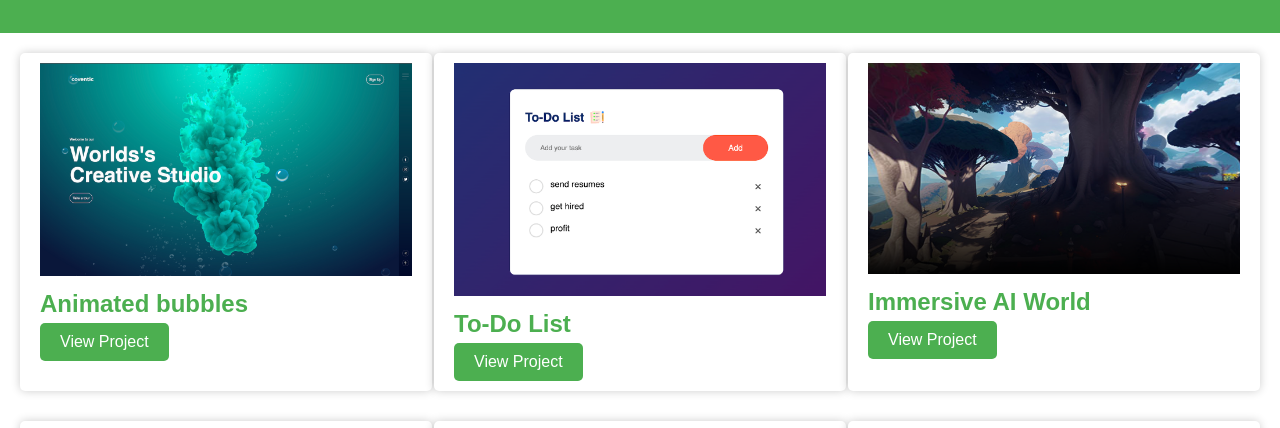
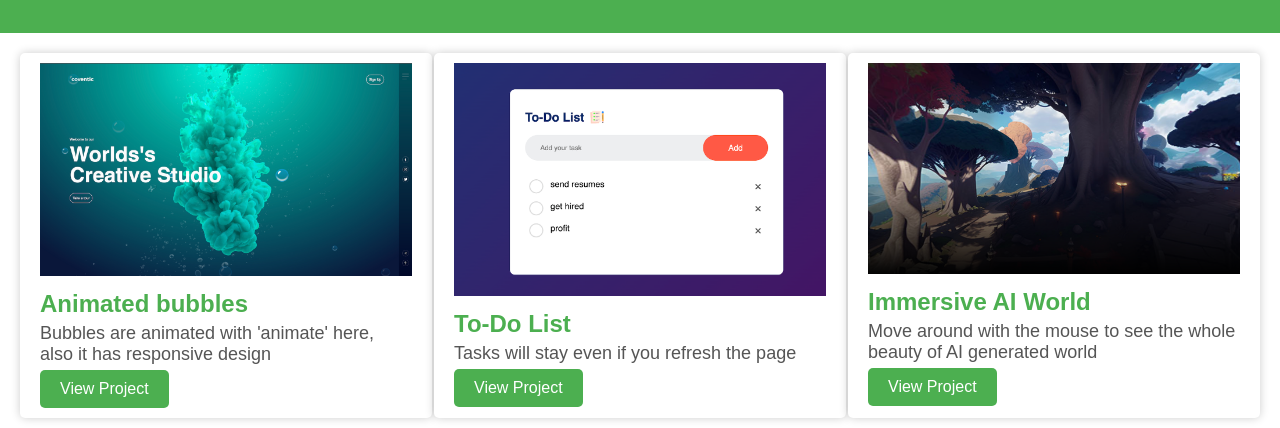
Before and after one commit to VadimMalkin/portfolio, a plain HTML site: page index.html in a window 1280 px wide. Shown: the part 94-522 px from the top of the page. Drawn offline with Linux system fonts and the light colour scheme.

Commit message:
Add files via upload

```diff
--- a/css/style.css
+++ b/css/style.css
@@ -77,6 +77,13 @@ main {
     color: #fff;
 }
 
+.portfolio-item p {
+    font-size: 18px;
+    margin-top: 0;
+    margin-bottom: 5px;
+    color: #555;
+}
+
 .portfolio-item a {
     display: inline-block;
     padding: 10px 20px;
--- a/index.html
+++ b/index.html
@@ -14,21 +14,25 @@
             <div class="portfolio-item">
                 <img src="img/animatedBubbles.png" alt="Project 1">
                 <h3>Animated bubbles</h3>
+                <p>Bubbles are animated with 'animate' here, also it has responsive design</p>
                 <a href="https://vadimmalkin.github.io/portfolio/animated%20bubbles/">View Project</a>
             </div>
             <div class="portfolio-item">
                 <img src="img/to-doList.png" alt="Project 2">
                 <h3>To-Do List</h3>
+                <p>Tasks will stay even if you refresh the page</p>
                 <a href="https://vadimmalkin.github.io/portfolio/to-do%20list/">View Project</a>
             </div>
             <div class="portfolio-item">
                 <img src="img/immersiveAIWorld.png" alt="Project 3">
                 <h3>Immersive AI World</h3>
+                <p>Move around with the mouse to see the whole beauty of AI generated world</p>
                 <a href="https://vadimmalkin.github.io/portfolio/Immersive%20AI%20Worlds/">View Project</a>
             </div>
             <div class="portfolio-item">
                 <img src="img/liquidLoader.png" alt="Project 4">
                 <h3>Liquid Loader</h3>
+                <p>Its a SVG graphic</p>
                 <a href="https://vadimmalkin.github.io/portfolio/Liquid%20Loader/">View Project</a>
             </div>
             <div class="portfolio-item">
```
